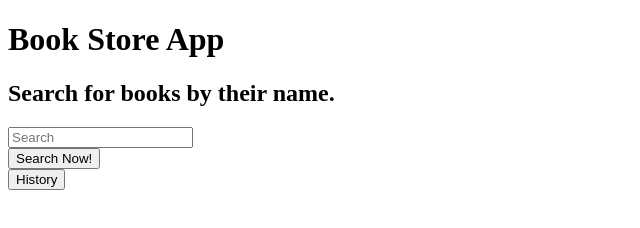
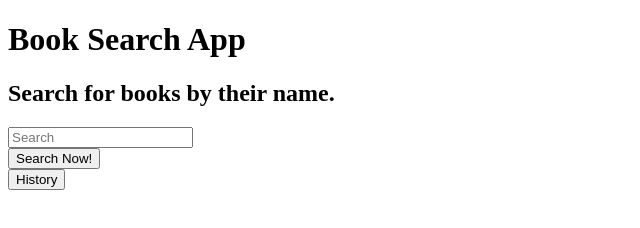
Before and after one commit to ShamsTanweer/BookSearchApp, a plain HTML site: page index.html in a window 1280 px wide. Shown: the whole page, without its empty margins (0-640 px from the left). Drawn offline with Linux system fonts and the light colour scheme.

Commit message:
Update index.html

```diff
--- a/index.html
+++ b/index.html
@@ -3,17 +3,18 @@
   <head>
     <meta charset="utf-8" />
     <meta http-equiv="X-UA-Compatible" content="IE=edge" />
-    <title>Book Store App</title>
+    <title>Book Search App</title>
   </head>
   <body>
     <div>
-      <h1>Book Store App
+      <h1>Book Search App
     </h1>
     <h2>Search for books by their name.
     </h2>
       <input type="text" id="search-box" placeholder="Search"> <br>
       <button onclick="searchBooks()">Search Now!</button> <br>
       <button onclick="handleHistory()">History</button>
+
 
     </div>
     <div hidden>
```
